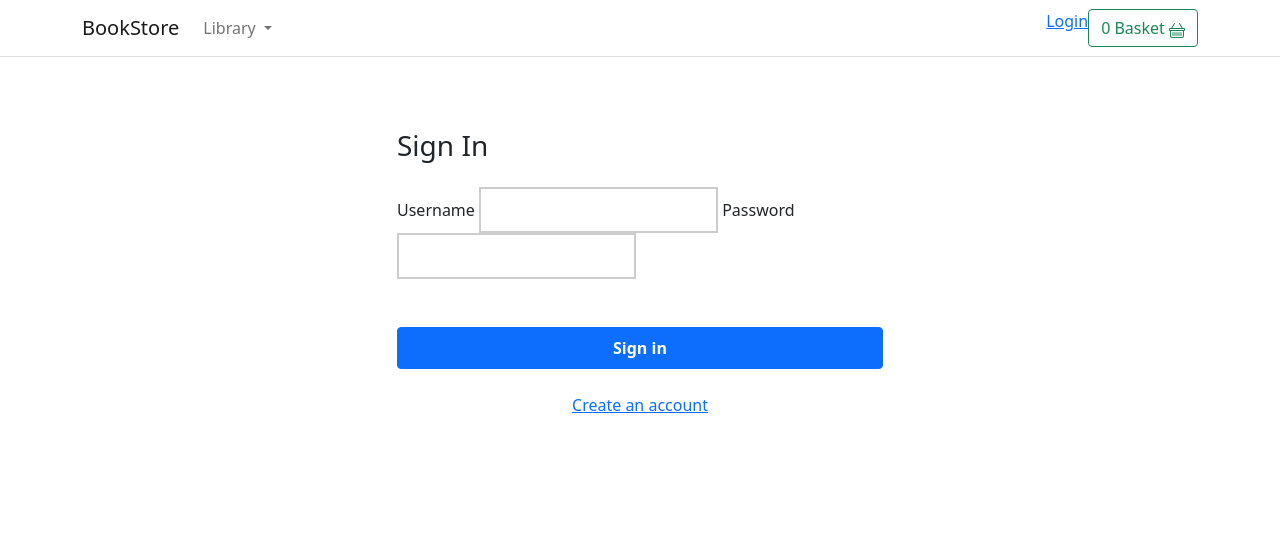
After one commit to Hosen-Rabby/Book-Store, a Django app: template templates/account/registration/login.html in a window 1280 px wide. The commit adds this page. Shown: the top 560 px of the page. Run offline with Django 3.2, Linux system fonts and the light colour scheme; the template is opened without the code that fills it: most values are stand-ins (such as "Sample title", 1, 10 or a date in 2020); form fields are guessed from the names that the template uses.

Commit message:
login logout

```diff
--- /dev/null
+++ b/templates/account/registration/login.html
@@ -0,0 +1,68 @@
+{% extends "../../store/base.html" %}
+{% block title %}Log-in{% endblock %}
+{% block content %}
+
+<style>
+    .container-fluid {
+        max-width: 100%;
+    }
+
+    .account-form input {
+        border: 2px solid #ccc;
+        height: calc(2em + .75rem + 2px);
+    }
+
+    .account-form input:focus {
+        border-color: #1497ff;
+        box-shadow: none;
+    }
+</style>
+
+
+<div class="container-fluid">
+    <div class="row no-gutter">
+        <div class="col-md-12">
+            <div class="login d-flex align-items-center py-5">
+                <div class="container">
+                    <div class="row">
+                        <div class="col-12 col-lg-6  mx-auto">
+                            <form class="account-form p-4 rounded" action="{% url 'account:login' %}" method="post">
+
+                                {% csrf_token %}
+                                <h3 class="mb-4">Sign In</h3>
+
+                                {% if form.errors %}
+                                <div class="alert alert-primary" role="alert">
+                                    Error: Username or Password not correct!
+                                </div>
+                                {% endif %}
+
+                                <label class="form-label">{{ form.username.label}}</label>
+                                {{ form.username}}
+
+                                <label class="form-label">{{ form.password.label}}</label>
+                                {{ form.password}}
+                                <div class="d-grid gap-2">
+                                    <input type="hidden" name="next" value="{{ next }}">
+                                    <button class="btn btn-primary py-2 mb-4 mt-5 fw-bold" type="submit" value="Log-in">Sign in
+                                    </button>
+                                </div>
+                                <p class="text-center pb-3">
+                                    <a href="{% url "account:register" %}">Create an account</a>
+                                </p>
+                            </form>
+                            <p class="small text-center pt-4">
+                                {% comment %} <a href="{% url "password_reset" %}">Forgotten Password?</a> {% endcomment %}
+                            </p>
+                            <p class="small text-center">
+                                {% comment %} <a href="{% url "accounts:register" %}">Help Center?</a> {% endcomment %}
+                            </p>
+
+                        </div>
+                    </div>
+                </div>
+            </div>
+        </div>
+    </div>
+</div>
+{% endblock %}
--- a/templates/store/base.html
+++ b/templates/store/base.html
@@ -39,6 +39,13 @@
                         </li>
                     </ul>
                     <div class="d-flex">
+                        {% if user.is_authenticated %}
+
+                        <a href="{% url "account:logout" %}">Logout</a>
+
+                        {% else %}
+                        <a href="{% url "account:login" %}">Login</a>
+                        {% endif %}
                         <a type="button" role="button" href="{% url "basket:basket_summary" %}" class="btn btn-outline-success" type="submit">
 
                             <!-- {% with basket_item=basket|length %} -->
```
Also changed, not shown: account/forms.py (+16 -0 lines), account/urls.py (+9 -0 lines), account/views.py (+6 -2 lines), templates/account/user/dashboard.html (+14 -1 lines), db.sqlite3.
